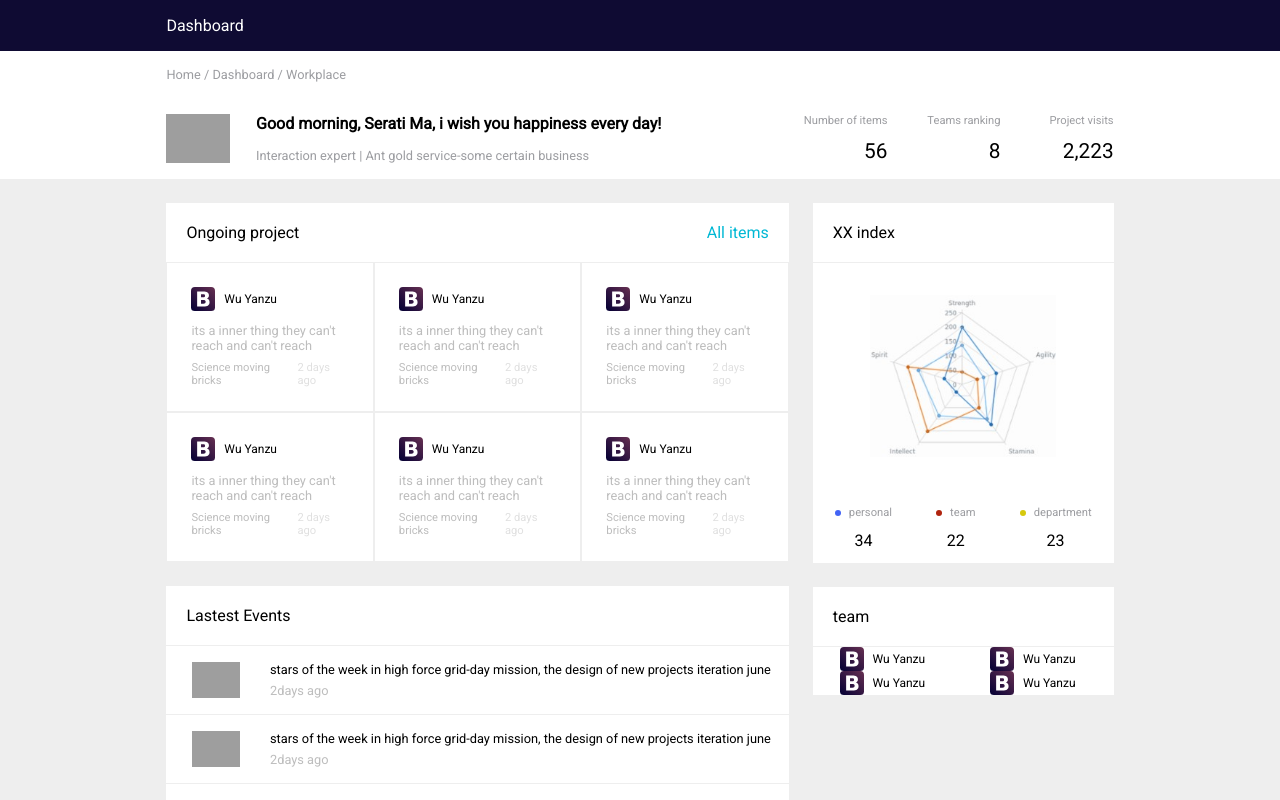
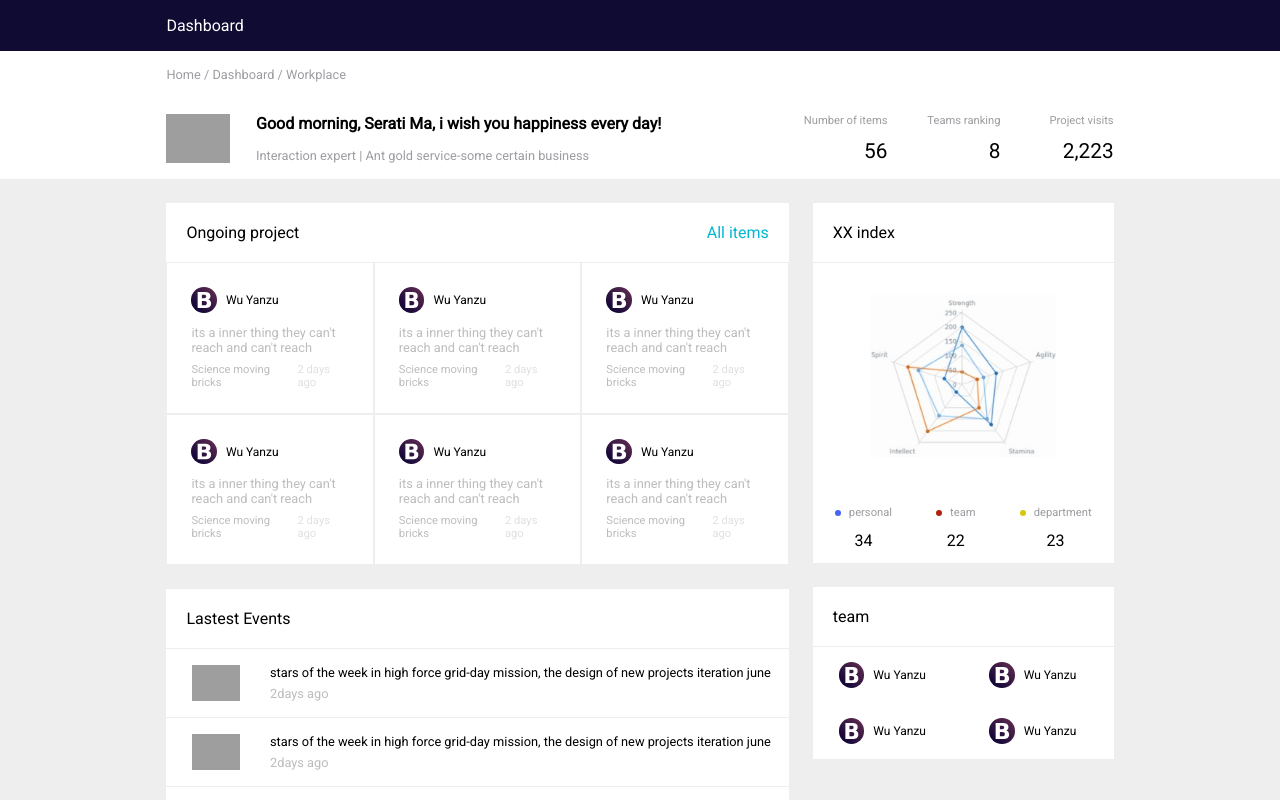
Before and after one commit to nicokurogane/react-dashboard, a React (Create React App) app: page / in a window 1280 px wide. Shown: the top 800 px of the page. Built offline with nearby package versions, Linux system fonts and the light colour scheme; grey boxes are pictures that could not be loaded.

Commit message:
Added changes to the team list

```diff
--- a/src/components/team_card/teamcard.css
+++ b/src/components/team_card/teamcard.css
@@ -7,8 +7,9 @@
 }
 
 .team-logo{
-    width: 3vh;
+    width: 3.2vh;
     margin-right: .7vw;
+    border-radius: 50%;
 }
 
 /*TODO: AQUI VAMOS A MODIFICAR CUANDO QUIERAS HACER LO DEL TEXTO CON ELLIPSES*/
--- a/src/components/team_list/teamlist.css
+++ b/src/components/team_list/teamlist.css
@@ -11,4 +11,5 @@
 .teams-container{
     display: grid;
     grid-template-columns: auto auto;
+    grid-auto-rows: 7vh;
 }
```
